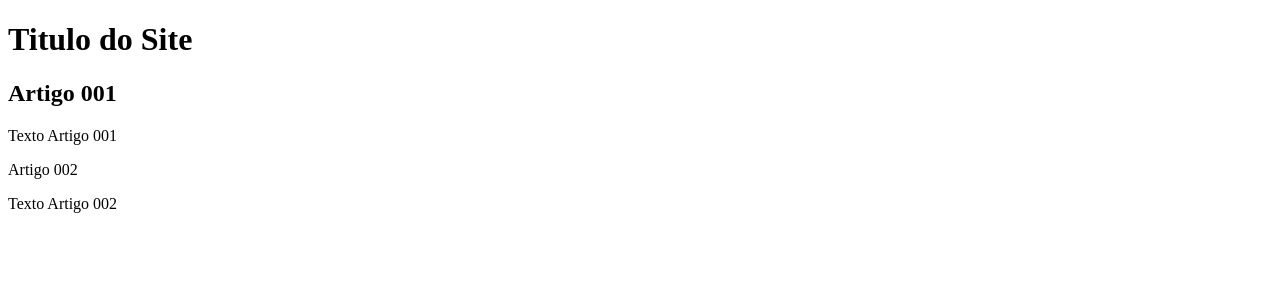
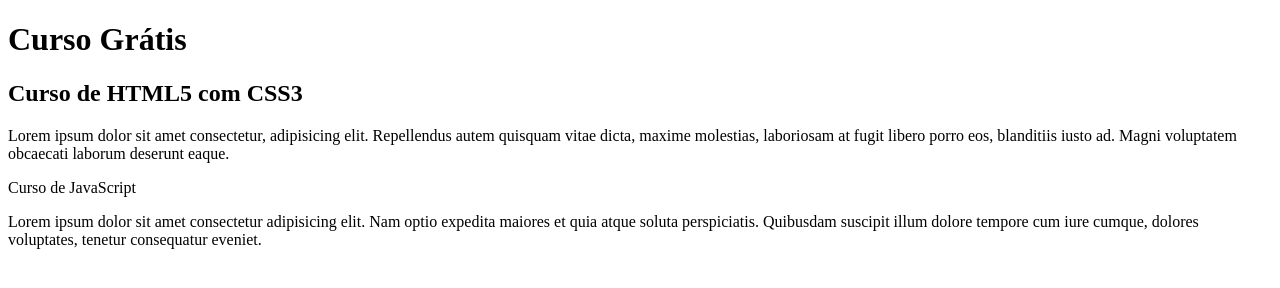
Before and after one commit to tipopamela/projeto-site, a plain HTML site: page index.html in a window 1280 px wide. Drawn offline with Linux system fonts and the light colour scheme.

Commit message:
comecei a escrever conteúdo

```diff
--- a/index.html
+++ b/index.html
@@ -9,14 +9,14 @@
 <body>
     <main>
         <header>
-            <h1>Titulo do Site</h1>
+            <h1>Curso Grátis</h1>
         </header>
         <article>
-            <h2>Artigo 001</h2>
-            <p>Texto Artigo 001</p>
+            <h2>Curso de HTML5 com CSS3</h2>
+            <p>Lorem ipsum dolor sit amet consectetur, adipisicing elit. Repellendus autem quisquam vitae dicta, maxime molestias, laboriosam at fugit libero porro eos, blanditiis iusto ad. Magni voluptatem obcaecati laborum deserunt eaque.</p>
         </article>
-        <article>Artigo 002</article>
-        <p>Texto Artigo 002</p>
+        <article>Curso de JavaScript</article>
+        <p>Lorem ipsum dolor sit amet consectetur adipisicing elit. Nam optio expedita maiores et quia atque soluta perspiciatis. Quibusdam suscipit illum dolore tempore cum iure cumque, dolores voluptates, tenetur consequatur eveniet.</p>
     </main>
 </body>
 </html>
```
